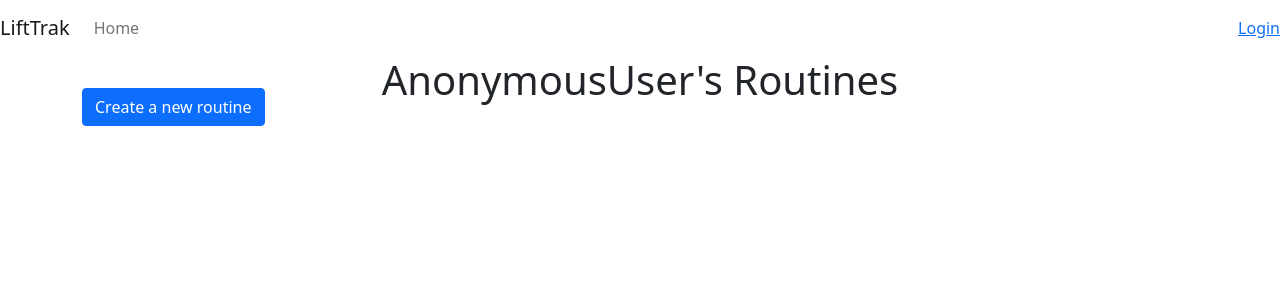
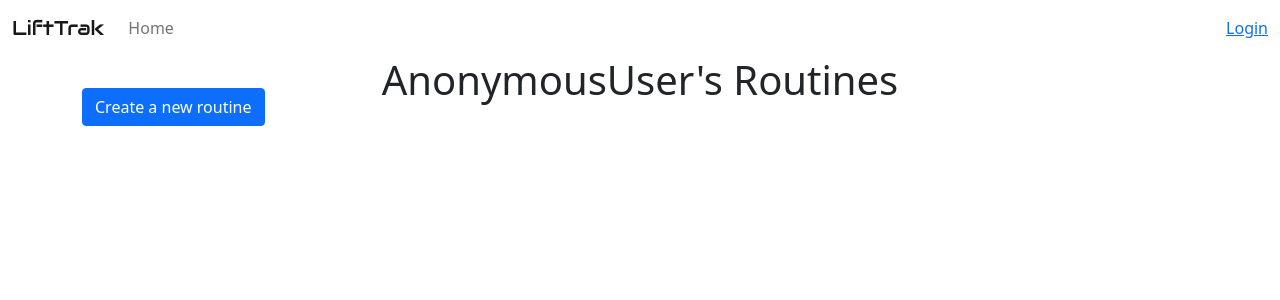
Before and after one commit to wwinslade/lift-tracker, a Django app: template lifttrak/templates/workout_templates.html in a window 1280 px wide. Shown: the top 300 px of the page. Run offline with Django 4.2, Linux system fonts and the light colour scheme; the template is opened without the code that fills it, so the values that code supplies are empty.

Commit message:
Updated navbar styling

```diff
--- a/lifttrak/templates/base.html
+++ b/lifttrak/templates/base.html
@@ -9,10 +9,25 @@
     <title>{% block title %}Django App{% endblock %}</title>
     <!-- Bootstrap CSS-->
     <link href="https://cdn.jsdelivr.net/npm/bootstrap@5.0.2/dist/css/bootstrap.min.css" rel="stylesheet" integrity="sha384-EVSTQN3/azprG1Anm3QDgpJLIm9Nao0Yz1ztcQTwFspd3yD65VohhpuuCOmLASjC" crossorigin="anonymous">
+
+    <!-- Google Fonts Audiowide -->
+    <link rel="preconnect" href="https://fonts.googleapis.com">
+    <link rel="preconnect" href="https://fonts.gstatic.com" crossorigin>
+    <link href="https://fonts.googleapis.com/css2?family=Audiowide&display=swap" rel="stylesheet">
+
+    <!-- Fine, I'll do it myself -->
+    <style>
+      .audiowide-regular {
+        font-family: "Audiowide", serif;
+        font-weight: 400;
+        font-style: normal;
+      }
+    </style>
   </head>
   <body>
     <nav class="navbar navbar-expand-lg navbar-light bg-gradient-primary">
-      <a class="navbar-brand" href="#">LiftTrak</a>
+      <div class="container-fluid">
+        <a class="navbar-brand audiowide-regular" href="{% url 'home' %}">LiftTrak</a>
         <button
           class="navbar-toggler"
           type="button"
@@ -45,7 +60,7 @@
         {% else %}
           <span><a href="{% url 'login' %}">Login</a></span>
         {% endif %}
-
+      </div>
     </nav>
 
 
```
Lines whose indentation alone changed are shown as unchanged.
